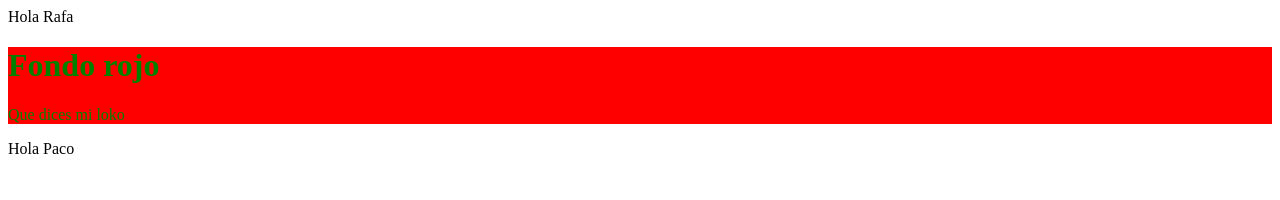
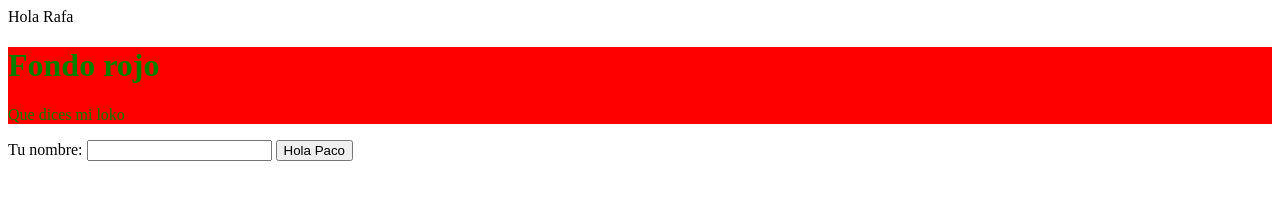
Before and after one commit to ikersbg/Daw_Prueba, a plain HTML site: page index.html in a window 1280 px wide. Drawn offline with Linux system fonts and the light colour scheme.

Commit message:
CREAR FORMULARIO

```diff
--- a/index.html
+++ b/index.html
@@ -12,6 +12,12 @@ Hola Rafa
         <h1>Fondo rojo</h1>
         <p>Que dices mi loko</p>
     </div>
+    <form>
+        Tu nombre:
+        <input type="text" name="nombre">
+        <button type="submit" name="Enviar">
+
+    </form>
 </body>
 </html>
 Hola Paco
```
